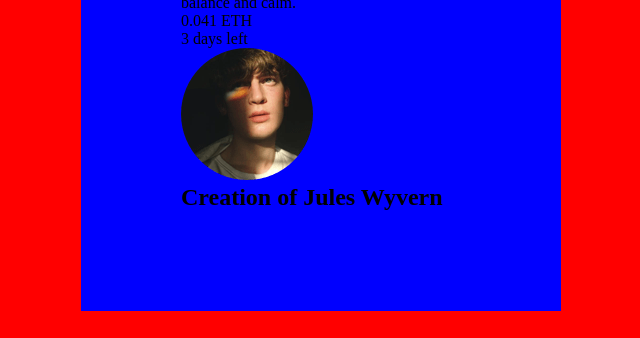
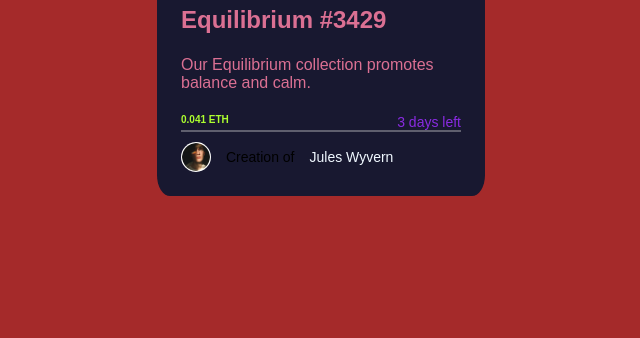
Before and after one commit to Darlen-King/nft-card, a plain HTML site: page index.html in a window 1280 px wide. Shown: the part 462-800 px from the top of the page, without its empty margins (319-959 px from the left). Drawn offline with Linux system fonts and the light colour scheme.

Commit message:
atualização

```diff
--- a/index.html
+++ b/index.html
@@ -17,20 +17,23 @@
 <body>
   <div class="pai">
     <div class="image">
-      <img class= "logocubo" src="/images/image-equilibrium.jpg" alt="image-equilibrium">
+      <img class= "logocubo" src="images/image-equilibrium.jpg" alt="image-equilibrium">
     </div>
     <div class="texto">
       <h2>Equilibrium #3429</h2>
       <p>Our Equilibrium collection promotes balance and calm.</p>
     </div>
     <div class="valor">
-       <p>0.041 ETH</p>
-       <p>3 days left</p>
+      <h2>0.041 ETH</h2>
+      <p>3 days left</p>
     </div>
     <div class="linha"></div>
-    <div class="perfil"><img src="/images/image-avatar.png" alt="image-avatar"></div>
-    <div class="nome">
-      <h2>Creation of Jules Wyvern</h2>
+    <div class="perfil">
+      <img class= "pf" src="/images/image-avatar.png" alt="image-avatar">
+      <p>Creation of </p>
+      <div class="p2">
+        <p>Jules Wyvern</p>
+      </div>
     </div>
   </div> <!--pai-->
 </body>
--- a/style.css
+++ b/style.css
@@ -3,36 +3,72 @@
     padding: 0;
 }
 body{
-    background-color: red;
+    background-color: brown;
     display: flex;
     align-items: center;
     height: 100vh;
+    font-family: 'Outfit', sans-serif;
 }
 .pai{
-    background-color: blue;
+    background-color: rgb(24, 24, 48);
     width: 280px;
     margin: 0 auto;
-    padding: 100px; /*padding joga uma margen para todos os lados*/
+    padding: 24px; /*padding joga uma margen para todos os lados*/
+    border-radius: 4%;
 }
 .image img{ /*para seleciona a imagen dentro da div class eu tenho que seleciona a imagem tambem(IMG)*/
-    background-color: aqua;
+
 
 }
 .logocubo{/*para seleciona a imagen dentro da div class eu tenho que seleciona a imagem tambem(IMG)*/
     max-width: 100%;
+    border-radius: 4%;
 }
-.texto{
+.texto h2{
+    color: palevioletred;
+    padding-top: 18px;
+}
+.texto p{
+    color: palevioletred;
+    padding-top: 8%;
+}
+.valor{
+    display: flex;
+    justify-content: space-between;
+    padding-top: 8%;
+}
+.valor h2{
+    color: greenyellow;
+    align-items: center;
+    font-size: 10px;
 
 }
-.valor{
+.valor p{
+    color: blueviolet;
+    text-align: center;
+    font-size: 14px;
 
 }
 .linha{
-
+    background-color: rgba(226, 226, 226, 0.349);
+    padding: 1px;
 }
 .perfil{
-
+    display: flex;
+    align-items: center;
+    text-align: center;
+    padding-top: 10px;
 }
-.nome{
-
+.pf{
+    max-width: 10%;
+    background-color: white;
+    padding: 1px;
+    border-radius: 100%;
 }
+.perfil p{
+    padding-left: 15px;
+    font-size: 14px;
+}
+.p2 p{
+    color: aliceblue;
+}
```
